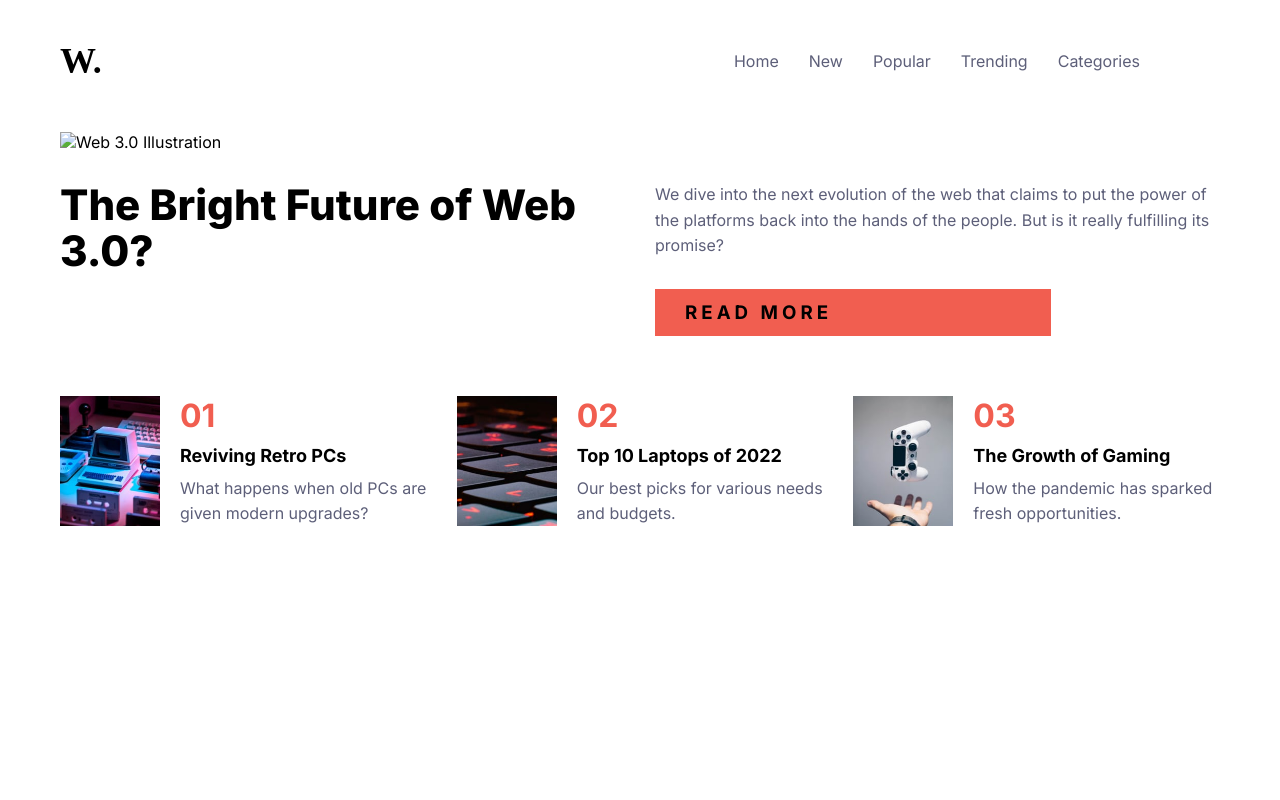
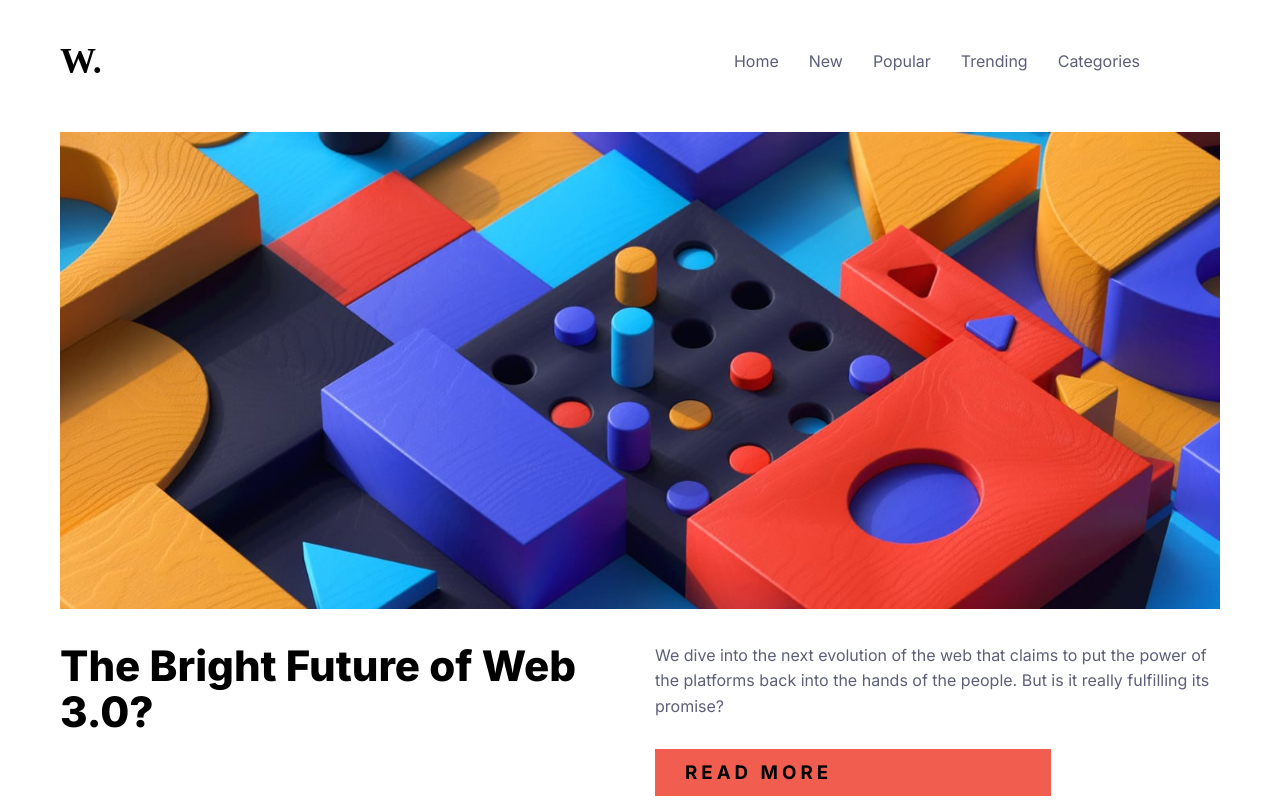
Before and after one commit to Siyanda9821/python-1, a plain HTML site: page Day_18/news-homepage-main/news-homepage-main/index.html in a window 1280 px wide. Shown: the top 800 px of the page. Drawn offline with Linux system fonts and the light colour scheme; the site is published under a folder, as on GitHub Pages, so addresses that start at the root find nothing.

Commit message:
lastlast

```diff
--- a/Day_18/news-homepage-main/news-homepage-main/index.html
+++ b/Day_18/news-homepage-main/news-homepage-main/index.html
@@ -181,8 +181,7 @@
   </header>
 
   <div class="image">
-    <img src="/Day_18/news-homepage-main/news-homepage-main/assets/images/image-web-3-desktop.jpg"
-      alt="Web 3.0 Illustration">
+    <img src="assets/images/image-web-3-desktop.jpg" alt="Web 3.0 Illustration">
   </div>
 
   <section class="mid-section">
```
